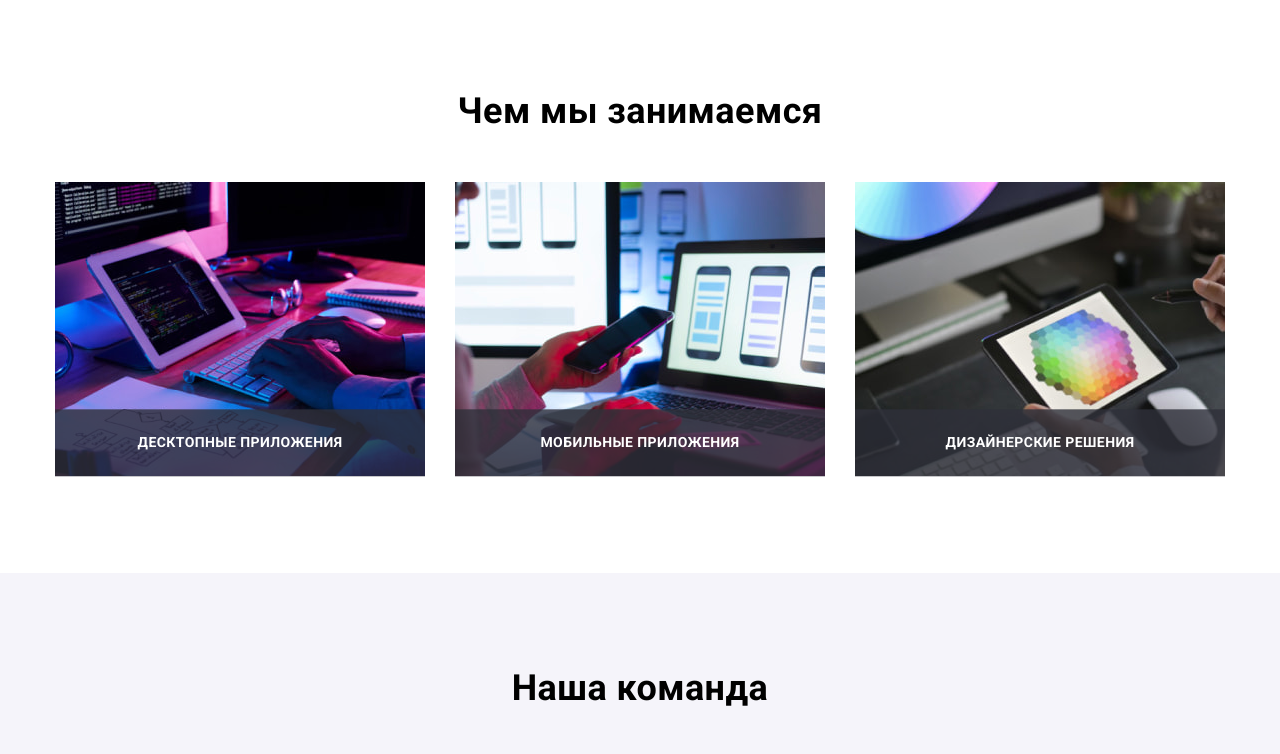
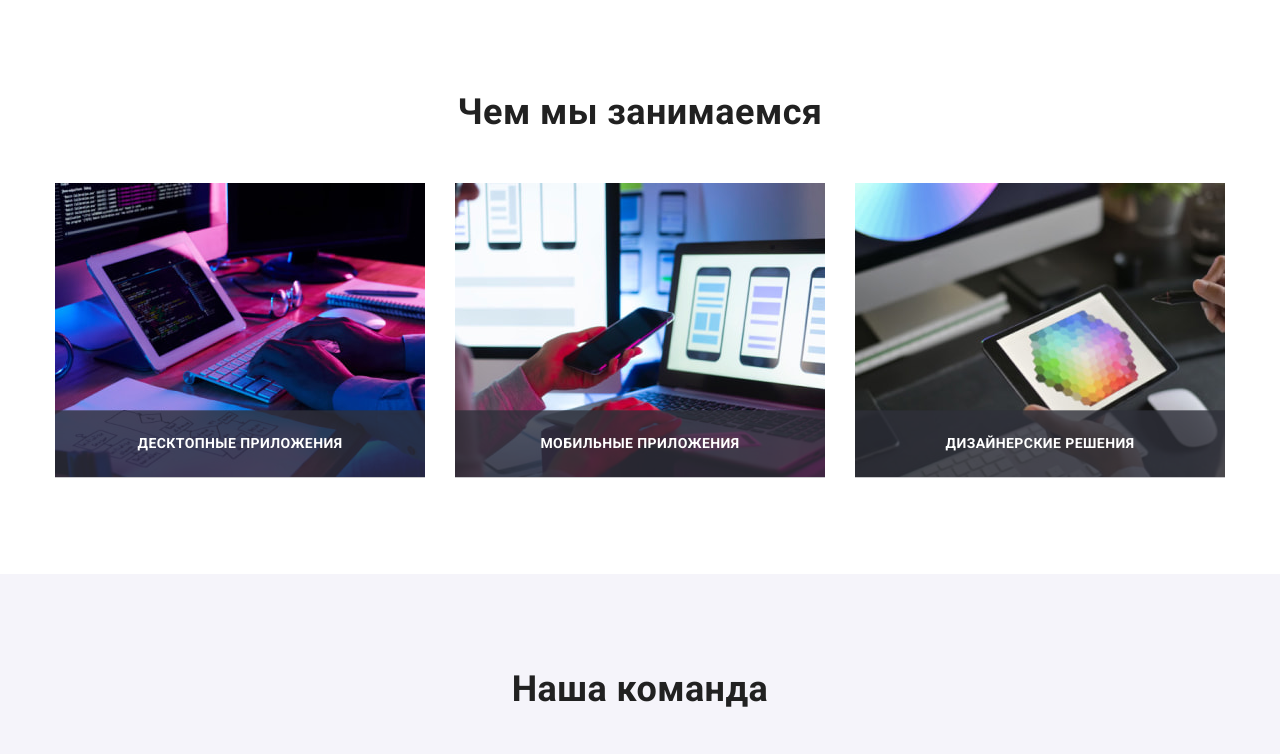
Before and after one commit to oliinyks/goit-markup-hw-07, a plain HTML site: page index.html in a window 1280 px wide. Shown: the part 1026-1780 px from the top of the page. Drawn offline with Linux system fonts and the light colour scheme.

Commit message:
correction colors

```diff
--- a/sass/components/_common.scss
+++ b/sass/components/_common.scss
@@ -17,8 +17,8 @@ p{
 
 
 body{
-	background-color: get-color('primary-bg');
-	color: get-color('primary-text');
+	background-color: getColor('primary-bg');
+	color: getColor('primary-text');
 	font-family: 'Roboto', sans-serif;
 	font-size: 14px;
 	letter-spacing: 0.03em;
@@ -41,7 +41,7 @@ body{
 .title{
 	margin-top: 0;
 	margin-bottom: 50px;
-	color:get-color('title-text');
+	color:getColor('title-text');
 	font-weight: 700;
 	font-size: 36px;
 	line-height: 1.17;
--- a/sass/components/_page-header.scss
+++ b/sass/components/_page-header.scss
@@ -1,5 +1,5 @@
 .header{
-	border-bottom: getColor('cards');
+	border-bottom: 1px solid getColor('cards');
 }
 .header__box,
 .header__nav{
--- a/sass/components/_portfolio.scss
+++ b/sass/components/_portfolio.scss
@@ -88,7 +88,7 @@
 
 
 	font-size: 18px;
-	line-height: 1.3;
+	line-height: 1.56;
 	letter-spacing: 0.03em;
 	color: #ffffff;
 }
```
Also changed, not shown: css/main.css, css/main.min.css, css/portfolio.css, css/portfolio.min.css, 4 other files.
